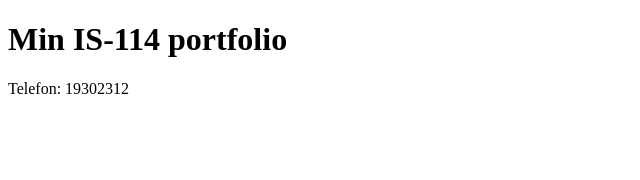
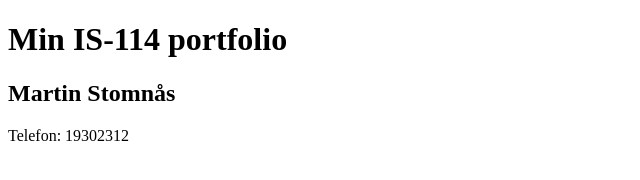
Before and after one commit to Heddabk/IS114-1B, a plain HTML site: page docs/index.html in a window 1280 px wide. Shown: the whole page, without its empty margins (0-640 px from the left). Drawn offline with Linux system fonts and the light colour scheme.

Commit message:
la til navn

```diff
--- a/docs/index.html
+++ b/docs/index.html
@@ -7,6 +7,7 @@
 </head>
 <body>
   <h1>Min IS-114 portfolio</h1>
+  <h2> Martin Stomnås</h2>
   <p>Telefon: 19302312</p>
 </body>
 </html>
```
